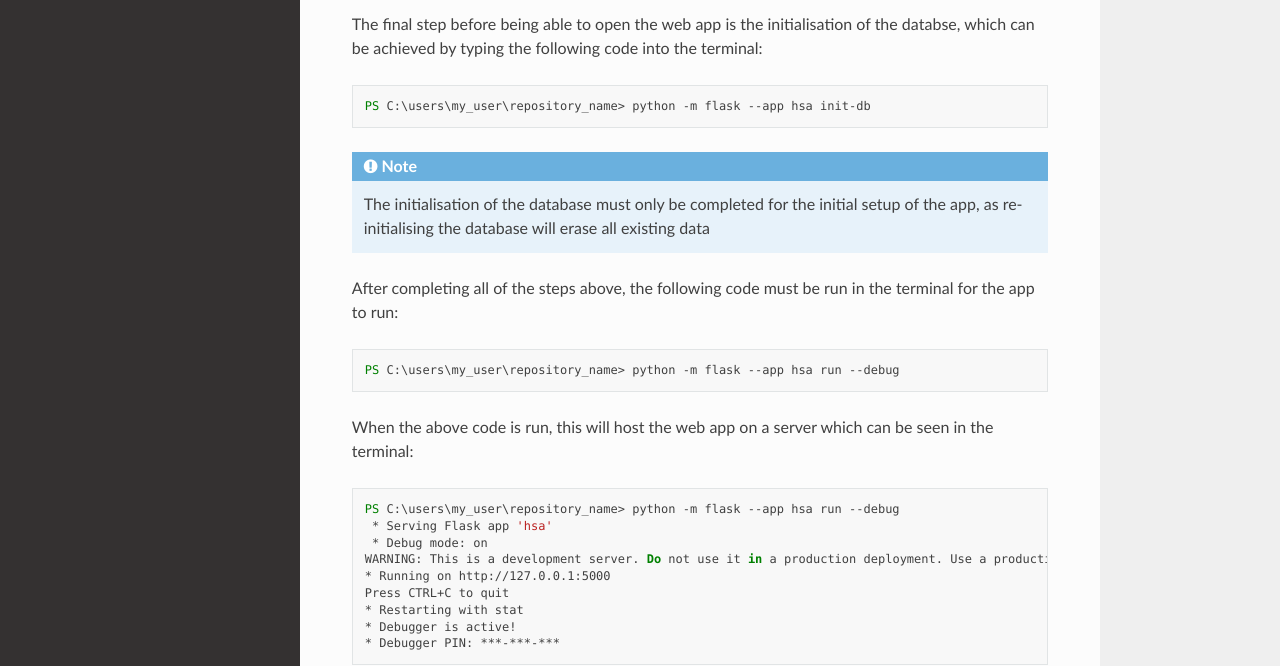
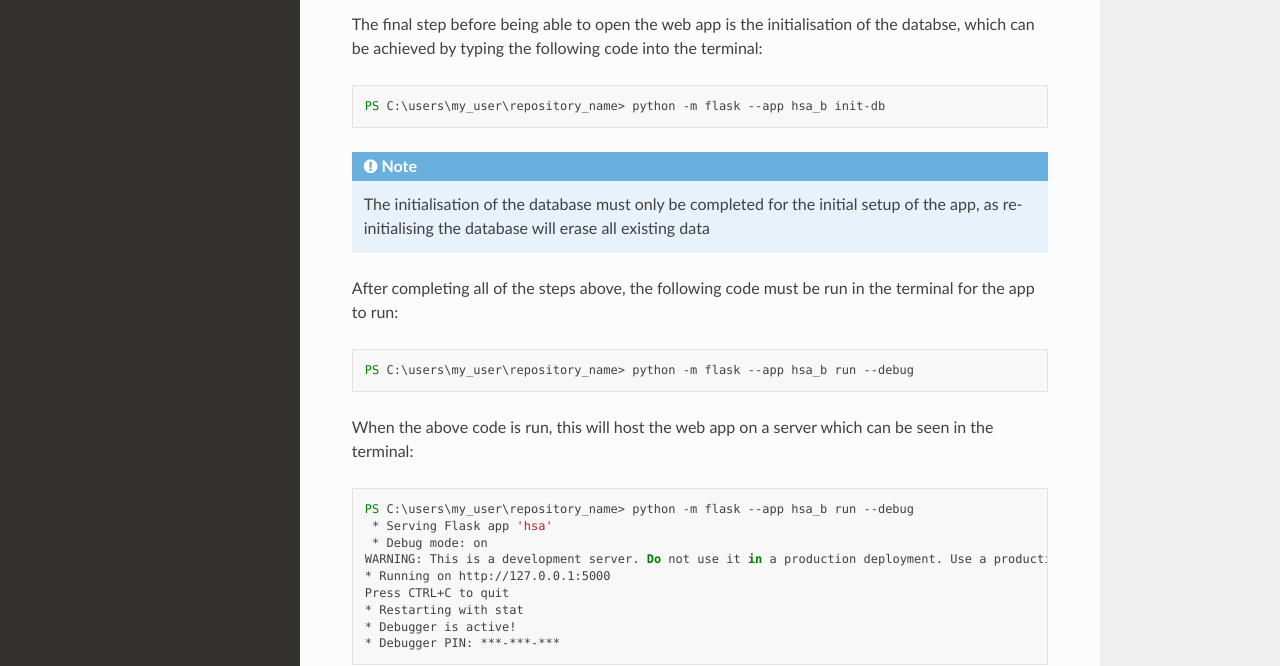
Before and after one commit to up2194063/SETAP-Owen-and-Billy, a Sphinx documentation site: the page built from docs/installation.rst, in a window 1280 px wide and 900 px high, scrolled down 335 px. Shown: the part 161-827 px from the top of the window. Built offline with Sphinx 7.4.7 and the Read the Docs theme 3.1.0, drawn with Linux system fonts in a browser that asks for light colours.

```diff
--- a/docs/installation.rst
+++ b/docs/installation.rst
@@ -20,7 +20,7 @@ The final step before being able to open the web app is the initialisation of th
 
 .. code-block:: posh
 
-    PS C:\users\my_user\repository_name> python -m flask --app hsa init-db
+    PS C:\users\my_user\repository_name> python -m flask --app hsa_b init-db
 
 .. note::
 
@@ -30,13 +30,13 @@ After completing all of the steps above, the following code must be run in the t
 
 .. code-block:: posh
 
-    PS C:\users\my_user\repository_name> python -m flask --app hsa run --debug
+    PS C:\users\my_user\repository_name> python -m flask --app hsa_b run --debug
 
 When the above code is run, this will host the web app on a server which can be seen in the terminal:
 
 .. code-block:: posh
 
-    PS C:\users\my_user\repository_name> python -m flask --app hsa run --debug
+    PS C:\users\my_user\repository_name> python -m flask --app hsa_b run --debug
      * Serving Flask app 'hsa'
      * Debug mode: on
     WARNING: This is a development server. Do not use it in a production deployment. Use a production WSGI server instead.
```
